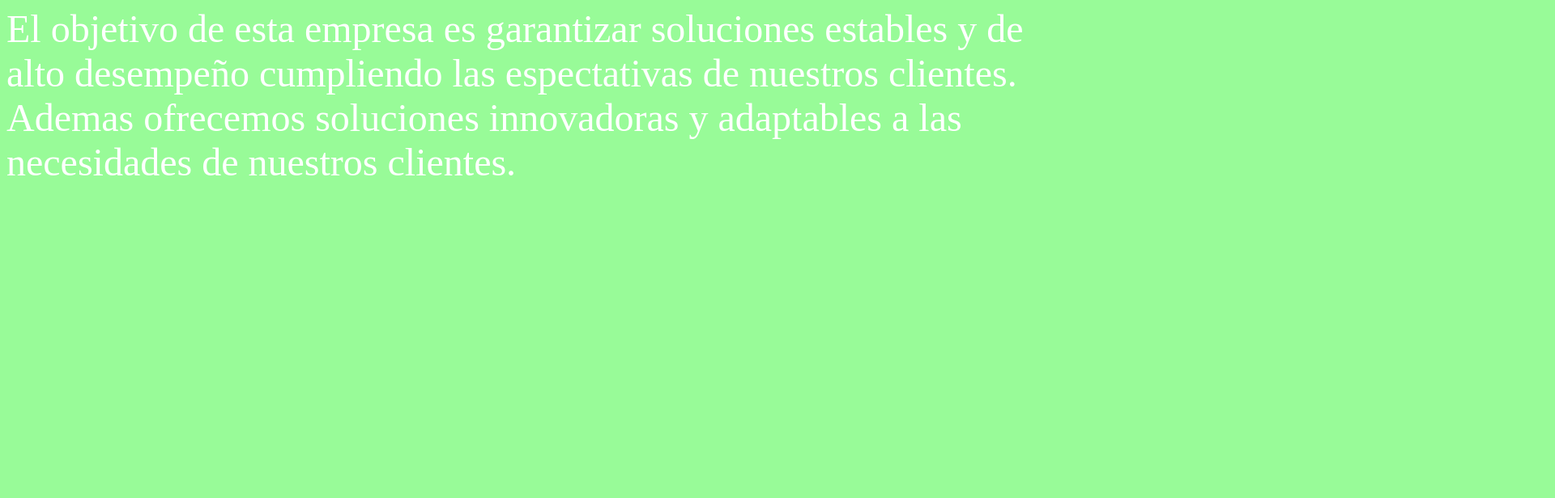
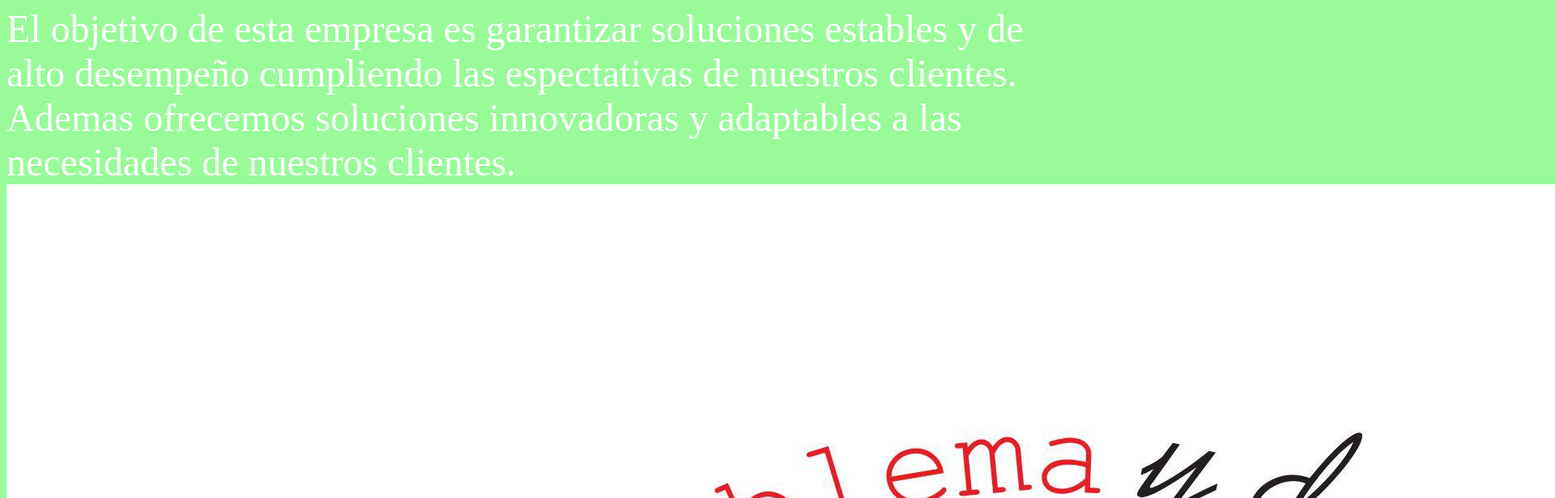
Before and after one commit to INFANTEMONTIEL/ejemplo, a plain HTML site: page Index.html in a window 1280 px wide. Shown: the top 616 px of the page at 81% size, 1920 px wide, since content can reach past the window. Drawn offline with Linux system fonts and the light colour scheme.

Commit message:
Add files via upload

```diff
--- a/Index.html
+++ b/Index.html
@@ -8,6 +8,7 @@ El objetivo de esta empresa es garantizar soluciones estables y
 de alto desempeño cumpliendo las espectativas de nuestros clientes.
 Ademas ofrecemos soluciones innovadoras y adaptables a las necesidades
 de nuestros clientes.
+<embed src="logotipo.png" with="500" border="3"> </embed>
 </font>
 </body>
 </html>
```
